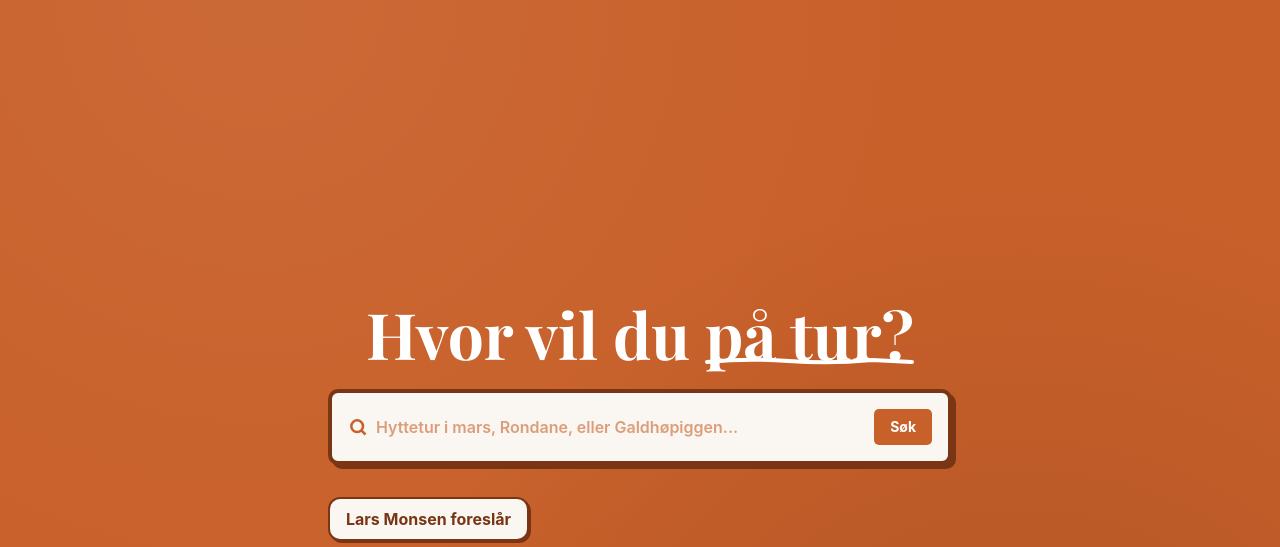
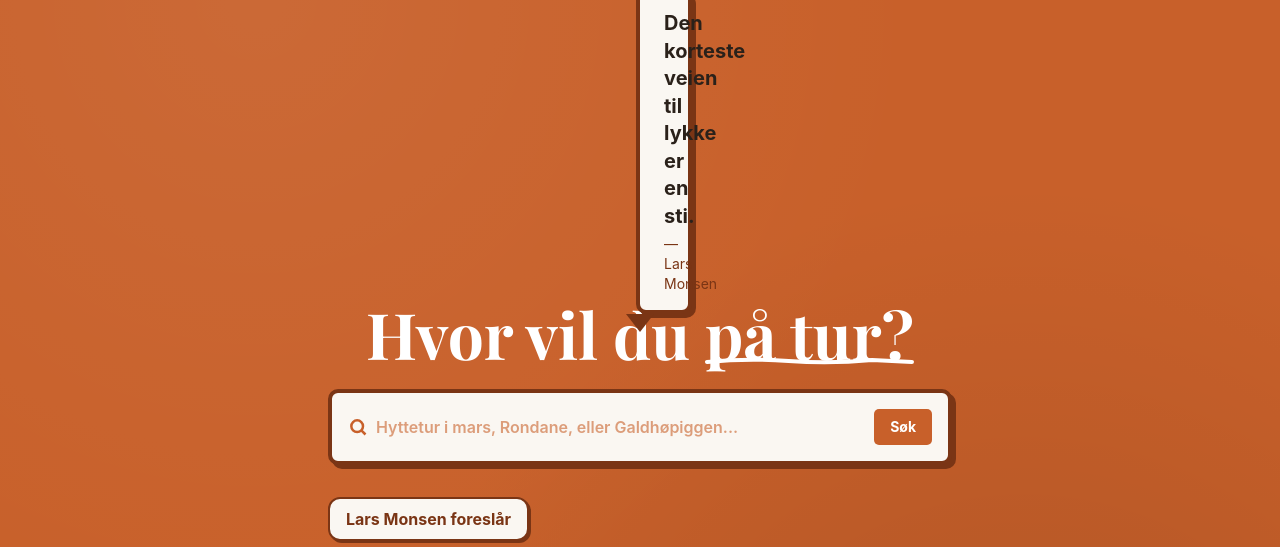
Before and after one commit to blankoslo/friluftslivkompis-gr7, a Next.js app: page / in a window 1280 px wide. Shown: the top 547 px of the page. Built offline with nearby package versions, Linux system fonts and the light colour scheme; no server answers; the database is empty; a web font is replaced by a local one.

Commit message:
feat(home): add Lars Monsen speech bubble centered above title
Co-Authored-By: Claude Sonnet 4.6 <noreply@anthropic.com>

```diff
--- a/src/app/page.tsx
+++ b/src/app/page.tsx
@@ -1,6 +1,7 @@
 import Link from "next/link";
 import { connectToDatabase } from "@/lib/db/mongoose";
 import { Trip, type ITrip } from "@/models/Trip";
+import { pickQuips } from "@/lib/lars-monsen/quips";
 
 type LatestTrip = {
   id: string;
@@ -59,6 +60,7 @@ export default async function HomePage() {
   const badge = trip
     ? tripStatusBadge(trip.participants)
     : { label: "Demo", tone: "wait" as const };
+  const [quote] = pickQuips("homeWisdom", 1);
 
   return (
     <main className="bg-flame-primary text-white relative overflow-hidden min-h-screen">
@@ -72,8 +74,13 @@ export default async function HomePage() {
 
       <div className="relative max-w-[42rem] mx-auto px-md sm:px-lg">
 
-        {/* Hero — quote + title + search centered vertically */}
-        <div className="flex flex-col items-center text-center pt-[38vh] pb-xl">
+        {/* Speech bubble centered in the space above the title */}
+        <div className="flex items-center justify-center" style={{ height: "38vh" }}>
+          <SpeechBubble quote={quote} />
+        </div>
+
+        {/* Title + search */}
+        <div className="flex flex-col items-center text-center pb-xl">
           <h1
             className="font-heading font-bold leading-[0.95] mb-lg"
             style={{ fontSize: "clamp(40px, 9vw, 64px)" }}
@@ -194,6 +201,50 @@ export default async function HomePage() {
   );
 }
 
+function SpeechBubble({ quote }: { quote: string }) {
+  return (
+    <div className="relative max-w-sm w-full">
+      <div className="bg-bg border-4 border-flame-pressed rounded-lg px-lg py-md shadow-[4px_4px_0_var(--brand-flame-pressed)] text-left">
+        <p
+          className="text-text-primary text-xl leading-snug mb-1"
+          style={{ fontFamily: "var(--font-handwriting)", fontWeight: 700 }}
+        >
+          {quote}
+        </p>
+        <p
+          className="text-flame-pressed text-sm"
+          style={{ fontFamily: "var(--font-handwriting)" }}
+        >
+          — Lars Monsen
+        </p>
+      </div>
+      {/* Tail pointing down toward the title */}
+      <div
+        className="absolute left-1/2 -bottom-[18px]"
+        style={{
+          transform: "translateX(-50%)",
+          width: 0,
+          height: 0,
+          borderLeft: "14px solid transparent",
+          borderRight: "14px solid transparent",
+          borderTop: "18px solid var(--brand-flame-pressed)",
+        }}
+      />
+      <div
+        className="absolute left-1/2 -bottom-[12px]"
+        style={{
+          transform: "translateX(-50%)",
+          width: 0,
+          height: 0,
+          borderLeft: "11px solid transparent",
+          borderRight: "11px solid transparent",
+          borderTop: "14px solid var(--color-bg)",
+        }}
+      />
+    </div>
+  );
+}
+
 function ParticipantAvatars({ names }: { names: string[] }) {
   const shown = names.slice(0, 3);
   return (
```
